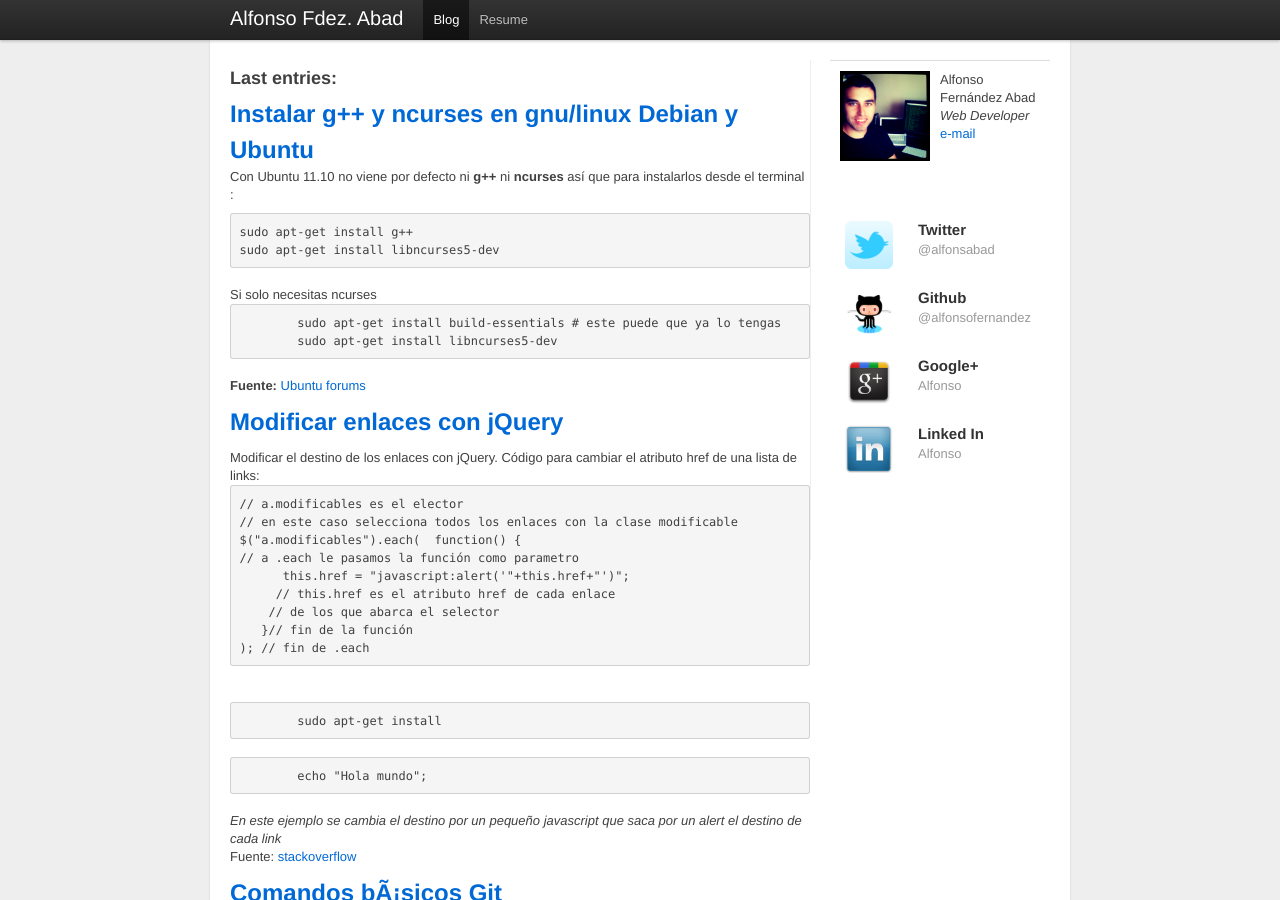
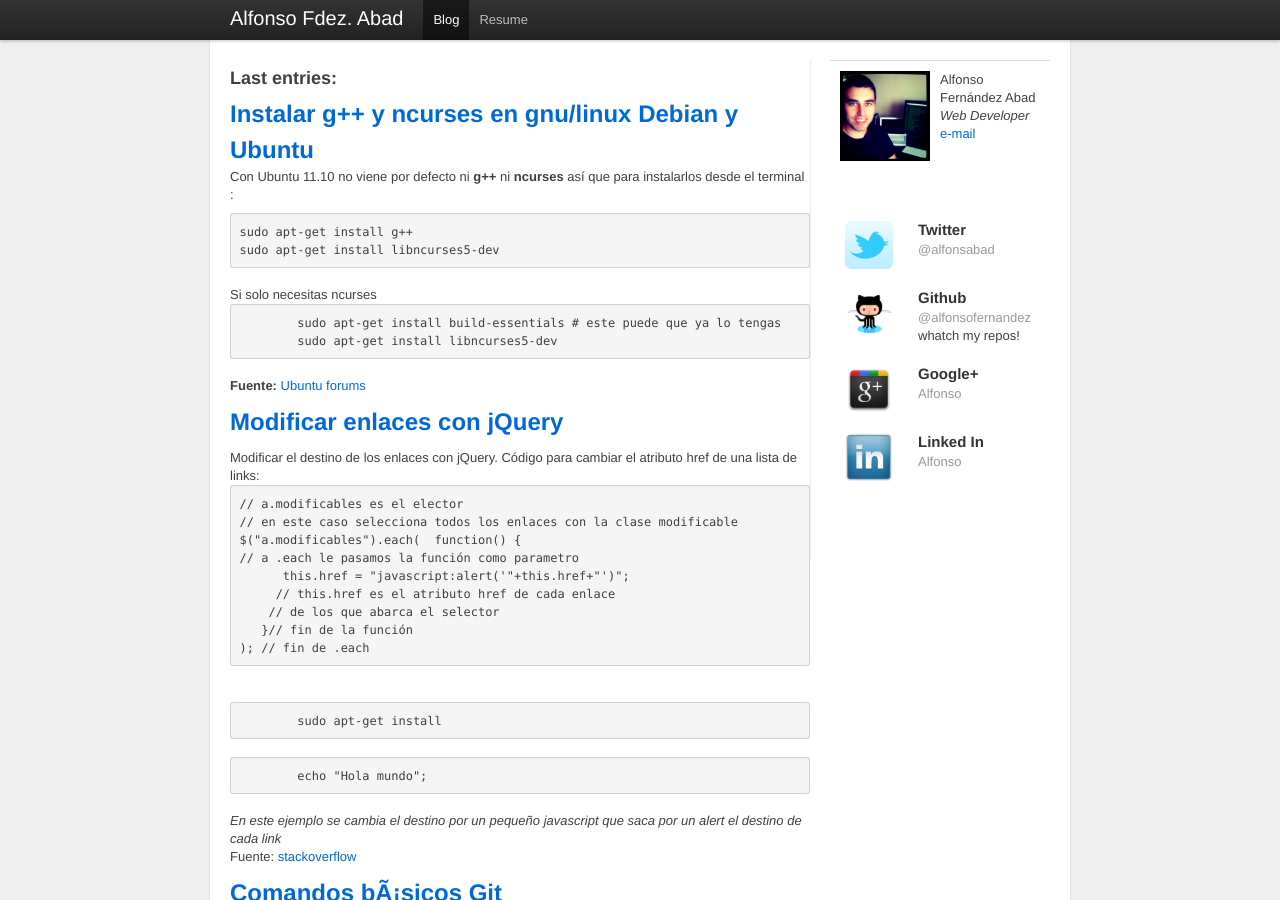
Before and after one commit to alfonsofernandez/alfonsofernandez.github.com, a Jekyll site: the page built from index.html, in a window 1280 px wide and 900 px high. Built offline with Jekyll 4.4.1, drawn with Linux system fonts in a browser that asks for light colours; Markdown is read by kramdown in place of the engine named in the settings.

Commit message:
More fixes

```diff
--- a/_layouts/default.html
+++ b/_layouts/default.html
@@ -121,15 +121,16 @@
 					<!-- USUario github -->
 						<td valign="middle" class="tdsocial" >
 							<a href=" " style="text-decoration:none;">
-					        	<img alt="" height="48" src="/images/github.png" style="display:block; border: none;" width="48">
+					        	<img alt="http://github.com/alfonsofernandez" height="48" src="/images/github.png" style="display:block; border: none;" width="48">
 					      		</a>
 					    	</td>
 
 						<td valign="middle" width="100%" class="tdsocial" >
-						<a href=" " style="font-size: 15px; font-weight: bold; color: #333; text-decoration: none;">Github<br>
-						     	<span style="font-size: 13px; font-weight: normal; color: #999;">@alfonsofernandez</span>
-						   		</a>
-						 	</td>
+								<a href="http://github.com/alfonsofernandez" style="font-size: 15px; font-weight: bold; color: #333; text-decoration: none;">Github<br>
+							     	<span style="font-size: 13px; font-weight: normal; color: #999;">@alfonsofernandez</span>
+						   		</a><br>
+						   		whatch my repos!
+						</td>
 					<!--/end usuario github -->
 				</tr>
 				<tr>
@@ -150,13 +151,13 @@
 				<tr>
 				<!-- usuario Linked in -->
 					<td valign="middle" class="tdsocial" >
-							<a href=" " style="text-decoration:none;">
+							<a href="http://www.linkedin.com/pub/alfonso-fernandez/7/5b2/774" style="text-decoration:none;">
 					        	<img alt="" height="48" src="/images/linkedin-logo.png" style="display:block; border: none;" width="48">
 					      		</a>
 					    	</td>
 
 						<td valign="middle" width="100%" class="tdsocial" >
-							<a href=" " style="font-size: 15px; font-weight: bold; color: #333; text-decoration: none;">Linked In<br>
+							<a href="http://www.linkedin.com/pub/alfonso-fernandez/7/5b2/774" style="font-size: 15px; font-weight: bold; color: #333; text-decoration: none;">Linked In<br>
 					        	<span style="font-size: 13px; font-weight: normal; color: #999;">Alfonso</span>
 					      		</a>
 					    	</td>
```
Also changed, not shown: 6 other files.
